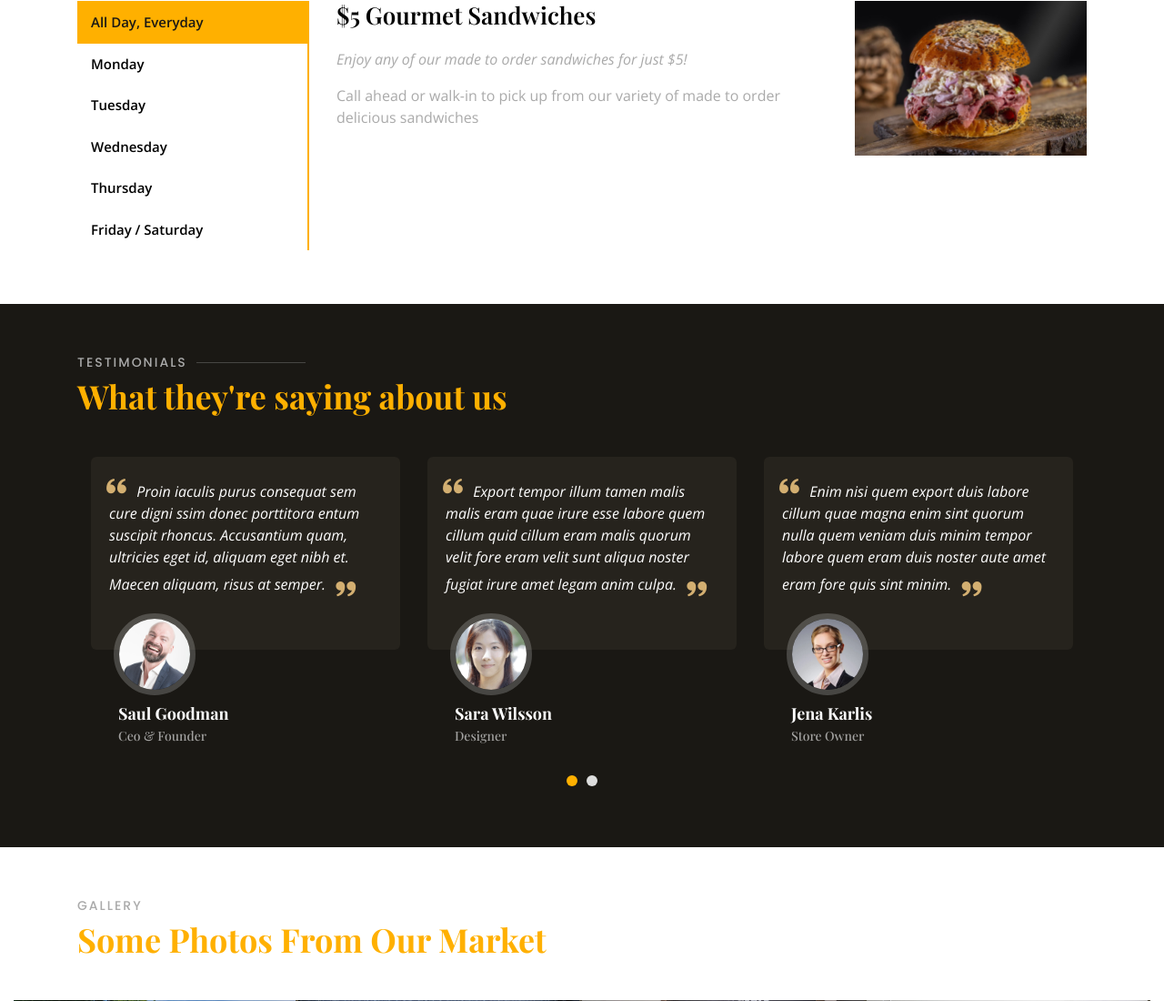
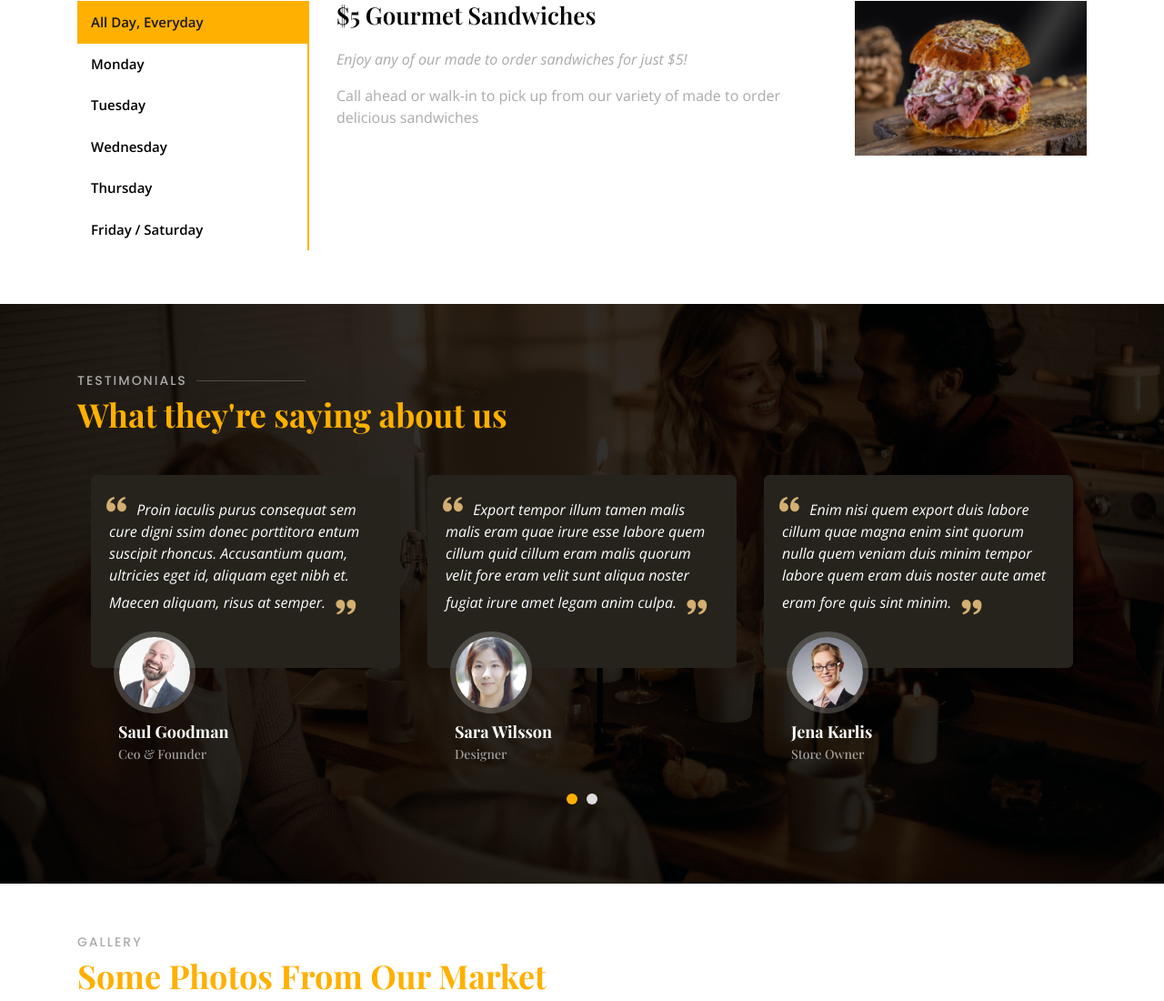
Before and after one commit to jtangir87/tastytablemarket, a Django app: template templates/pages/home.html in a window 1280 px wide. Shown: the part 2893-3993 px from the top of the page at 91% size. Run offline with Django 3.2, Linux system fonts and the light colour scheme; the template is opened without the code that fills it, so the values that code supplies are empty; some libraries are stand-ins or nearby versions; some web fonts are replaced.

Commit message:
menu and testimonial fixed bckgrnd

```diff
--- a/tastytablemarket/static/css/style.css
+++ b/tastytablemarket/static/css/style.css
@@ -237,12 +237,21 @@ h1, h2, h3, h4, h5, h6 {
   border: 2px solid #ffb000;
   color: black;
   border-radius: 50px;
-  padding: 8px 25px;
+  padding: 8px 25px 8px 15px;
   text-transform: uppercase;
   font-size: 13px;
   font-weight: 500;
   letter-spacing: 1px;
   transition: 0.3s;
+}
+
+.nav-menu .book-a-table i {
+  margin-right: 10px;
+  color: #ffb000;
+}
+
+.nav-menu .book-a-table a:hover i {
+  color: #fff;
 }
 
 .nav-menu .book-a-table a:hover {
@@ -1033,6 +1042,12 @@ section {
   color: rgba(255, 255, 255, 0.5);
 }
 
+@media (min-width: 1024px) {
+  .menu {
+    background-attachment: fixed;
+  }
+}
+
 /*--------------------------------------------------------------
 # Specials
 --------------------------------------------------------------*/
@@ -1315,6 +1330,23 @@ section {
 /*--------------------------------------------------------------
 # Testimonials
 --------------------------------------------------------------*/
+.testimonials {
+  background: url("../img/testi-background.jpg") center center;
+  background-size: cover;
+  position: relative;
+  padding: 80px 0;
+}
+
+.testimonials:before {
+  content: "";
+  background: rgba(0, 0, 0, 0.8);
+  position: absolute;
+  bottom: 0;
+  top: 0;
+  left: 0;
+  right: 0;
+}
+
 .testimonials .testimonial-item {
   box-sizing: content-box;
   min-height: 320px;
@@ -1392,6 +1424,12 @@ section {
 @media (max-width: 767px) {
   .testimonials {
     margin: 30px 10px;
+  }
+}
+
+@media (min-width: 1024px) {
+  .testimonials {
+    background-attachment: fixed;
   }
 }
 
@@ -1591,7 +1629,6 @@ section {
   box-shadow: none;
   font-size: 14px;
   border-color: #625b4b;
-  color: white;
 }
 
 .contact .php-email-form input::-webkit-input-placeholder, .contact .php-email-form textarea::-webkit-input-placeholder {
@@ -1811,3 +1848,8 @@ section {
   font-size: 13px;
   color: #fff;
 }
+
+
+.modal-header, .modal-body {
+  color: black;
+}
```
Also changed, not shown: tastytablemarket/static/img/testi-background.jpg (added).
